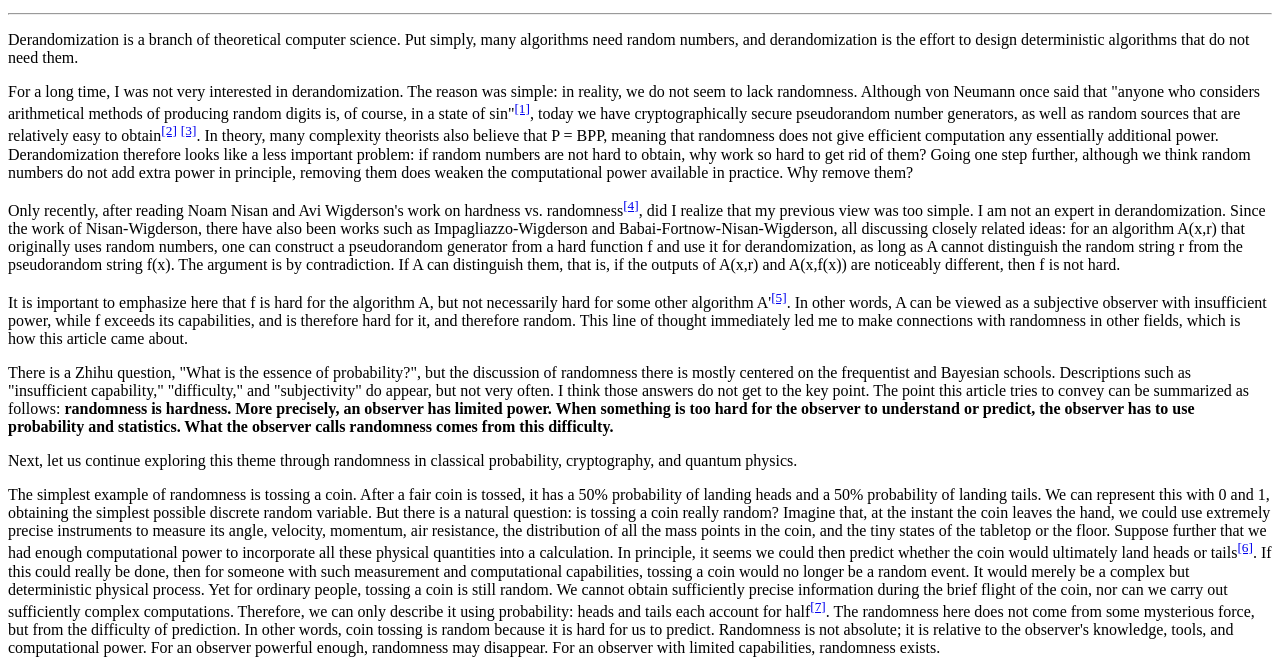
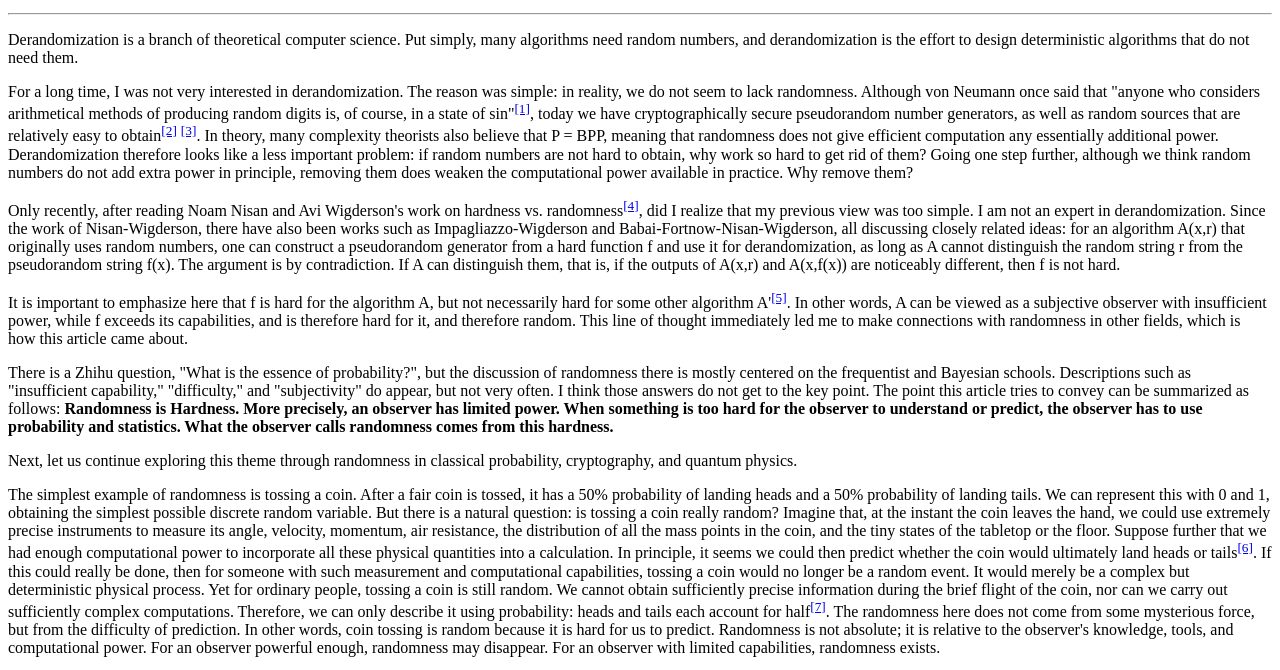
Before and after one commit to kzoacn/kzoacn.github.io, a plain HTML site: page articles/randomness-is-hardness.html in a window 1280 px wide. Shown: the part 119-789 px from the top of the page. Drawn offline with Linux system fonts and the light colour scheme.

Commit message:
Polish randomness thesis capitalization

```diff
--- a/articles/randomness-is-hardness.html
+++ b/articles/randomness-is-hardness.html
@@ -21,7 +21,7 @@
 
     <p>It is important to emphasize here that <span class="math">f</span> is hard for the algorithm <span class="math">A</span>, but not necessarily hard for some other algorithm <span class="math">A'</span><sup><a href="#ref-5">[5]</a></sup>. In other words, <span class="math">A</span> can be viewed as a subjective observer with insufficient power, while <span class="math">f</span> exceeds its capabilities, and is therefore hard for it, and therefore random. This line of thought immediately led me to make connections with randomness in other fields, which is how this article came about.</p>
 
-    <p>There is a Zhihu question, "What is the essence of probability?", but the discussion of randomness there is mostly centered on the frequentist and Bayesian schools. Descriptions such as "insufficient capability," "difficulty," and "subjectivity" do appear, but not very often. I think those answers do not get to the key point. The point this article tries to convey can be summarized as follows: <b>randomness is hardness. More precisely, an observer has limited power. When something is too hard for the observer to understand or predict, the observer has to use probability and statistics. What the observer calls randomness comes from this difficulty.</b></p>
+    <p>There is a Zhihu question, "What is the essence of probability?", but the discussion of randomness there is mostly centered on the frequentist and Bayesian schools. Descriptions such as "insufficient capability," "difficulty," and "subjectivity" do appear, but not very often. I think those answers do not get to the key point. The point this article tries to convey can be summarized as follows: <b>Randomness is Hardness. More precisely, an observer has limited power. When something is too hard for the observer to understand or predict, the observer has to use probability and statistics. What the observer calls randomness comes from this hardness.</b></p>
 
     <p>Next, let us continue exploring this theme through randomness in classical probability, cryptography, and quantum physics.</p>
 
```
